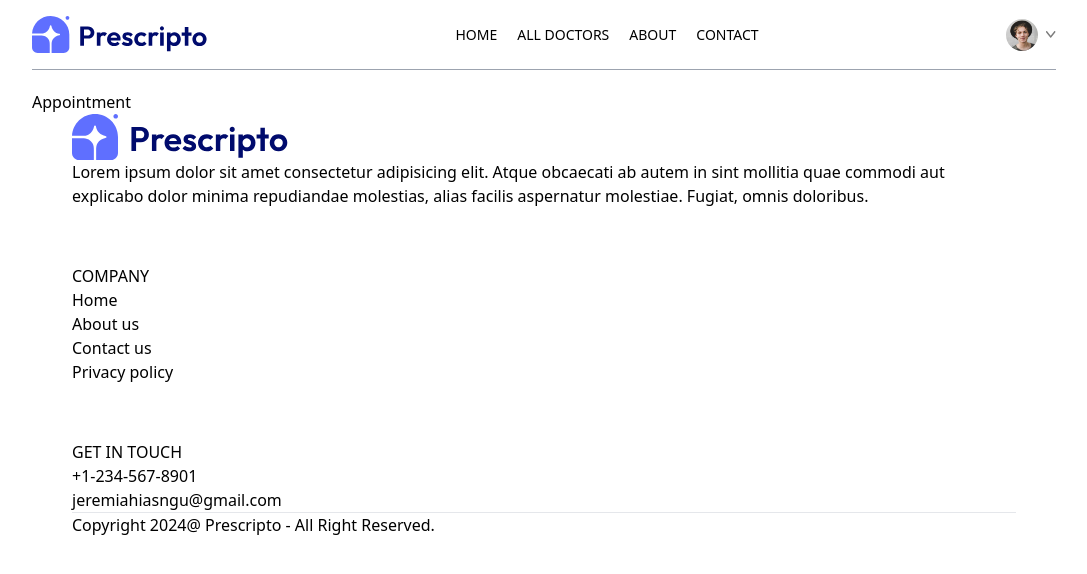
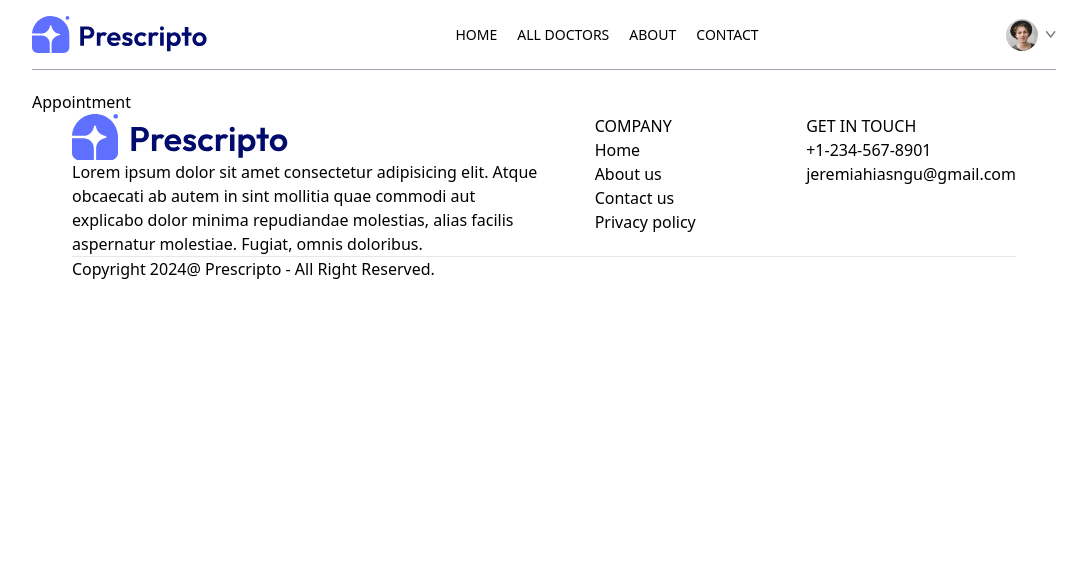
Before and after one commit to Adeoye-J/Prescripto, a React (Vite) app in the folder frontend/: page /appointment/1 in a window 1280 px wide. Shown: the top 574 px of the page, without its empty margins (96-1183 px from the left). Built offline with nearby package versions, Linux system fonts and the light colour scheme.

Commit message:
Auto commit at 12/17/2024, 9:12:02 PM

```diff
--- a/frontend/src/components/Footer.jsx
+++ b/frontend/src/components/Footer.jsx
@@ -4,7 +4,7 @@ import { assets } from '../assets/assets'
 const Footer = () => {
     return (
         <div className='md:mx-10'>
-            <div className="flex flex-col sm:grid grid-cols- gap-14">
+            <div className="flex flex-col sm:grid grid-cols-[3fr_1fr_1fr] gap-14">
                 <div className="">
                     <img src={assets.logo} alt="Logo" />
                     <p>Lorem ipsum dolor sit amet consectetur adipisicing elit. Atque obcaecati ab autem in sint mollitia quae commodi aut explicabo dolor minima repudiandae molestias, alias facilis aspernatur molestiae. Fugiat, omnis doloribus.</p>
```
